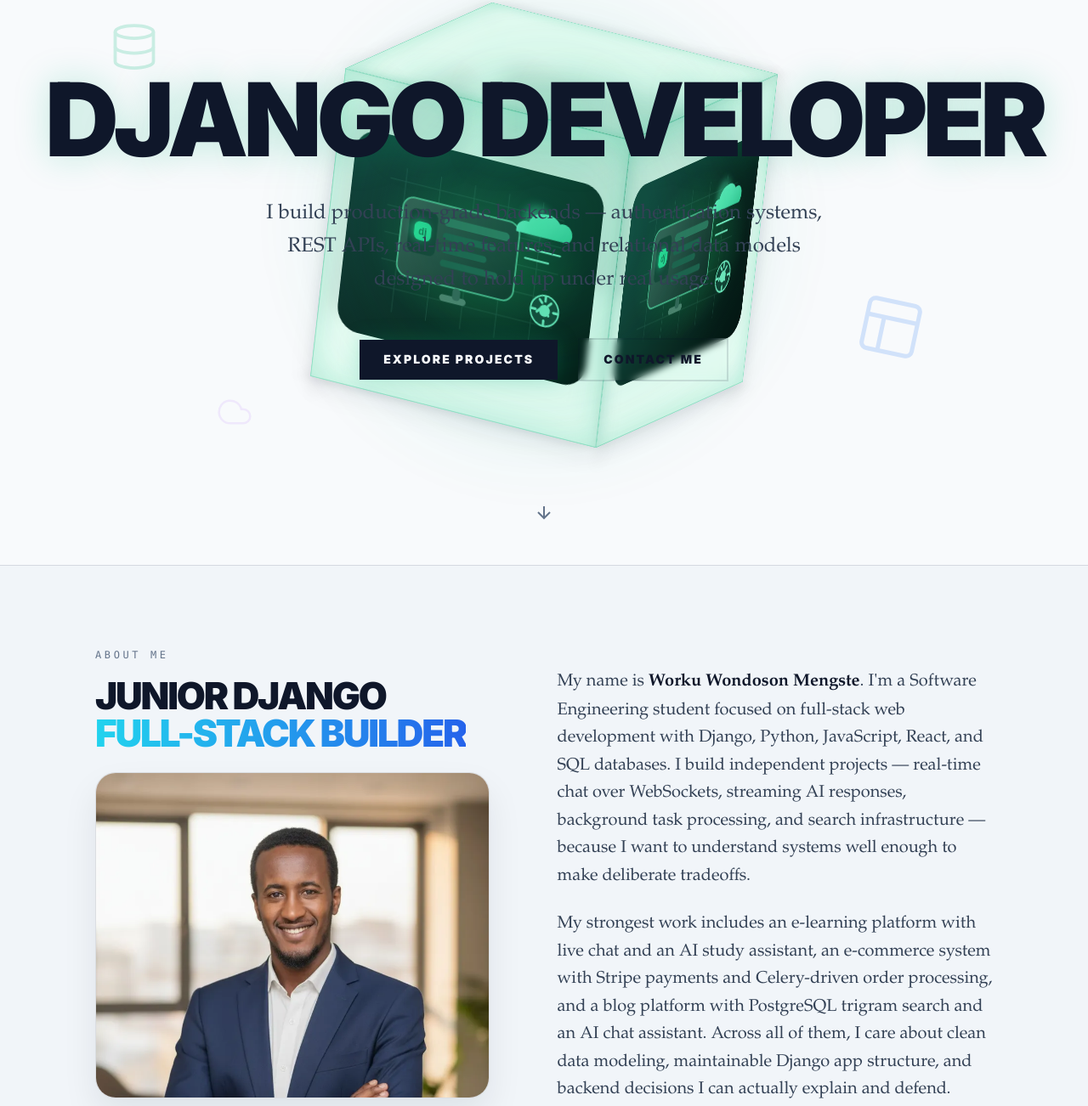
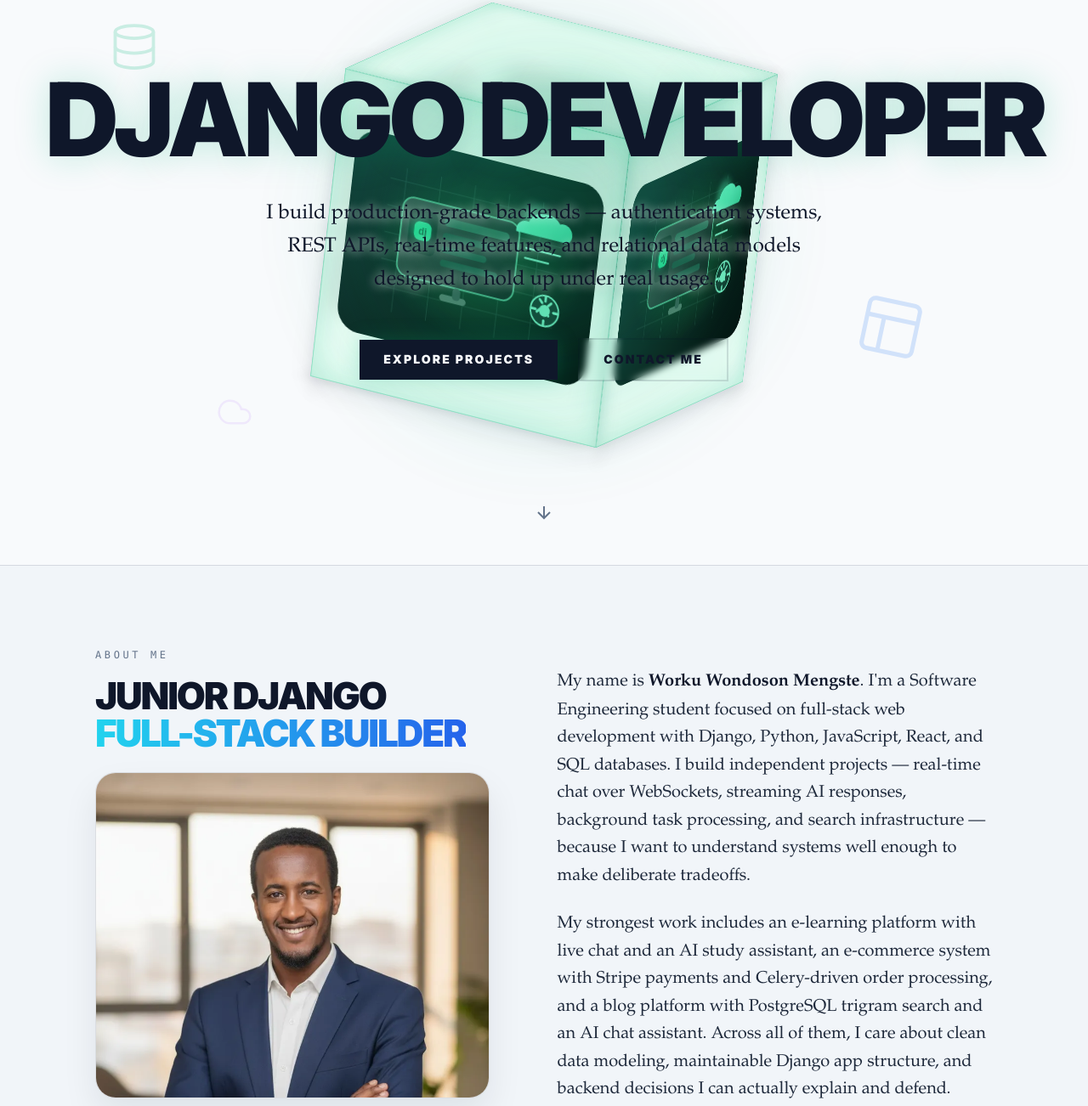
Before and after one commit to worku404/portfolio, a website with bundled scripts: page index.html in a window 1280 px wide. Shown: the part 135-1437 px from the top of the page at 85% size. Built offline with nearby package versions, Linux system fonts and the light colour scheme.

Commit message:
increase contrast

```diff
--- a/css/components/hero.css
+++ b/css/components/hero.css
@@ -176,14 +176,21 @@
 
 .hero-subtitle {
   font-size: 1rem;
-  color: var(--text-secondary);
+  color: var(--text-primary);
   font-family: var(--font-serif);
-  font-weight: 300;
+  font-weight: 500;
   max-width: 42rem;
   margin: 1rem auto 0 auto;
   line-height: 1.6;
   transition: opacity 0.25s ease, transform 0.25s ease;
   padding: 0 0.5rem;
+  text-shadow: 0 1px 12px rgba(255, 255, 255, 0.95);
+}
+
+html.dark .hero-subtitle {
+  color: var(--text-secondary);
+  font-weight: 300;
+  text-shadow: 0 2px 10px rgba(0, 0, 0, 0.8);
 }
 
 @media (min-width: 768px) {
--- a/css/variables.css
+++ b/css/variables.css
@@ -7,7 +7,7 @@
   --bg-secondary: #f1f5f9;
   --bg-card: rgba(255, 255, 255, 0.9);
   --text-primary: #0f172a;
-  --text-secondary: #334155;
+  --text-secondary: #1e293b;
   --text-muted: #64748b;
   --border-color: rgba(15, 23, 42, 0.12);
   --cube-bg: rgba(236, 253, 245, 0.9);
```
